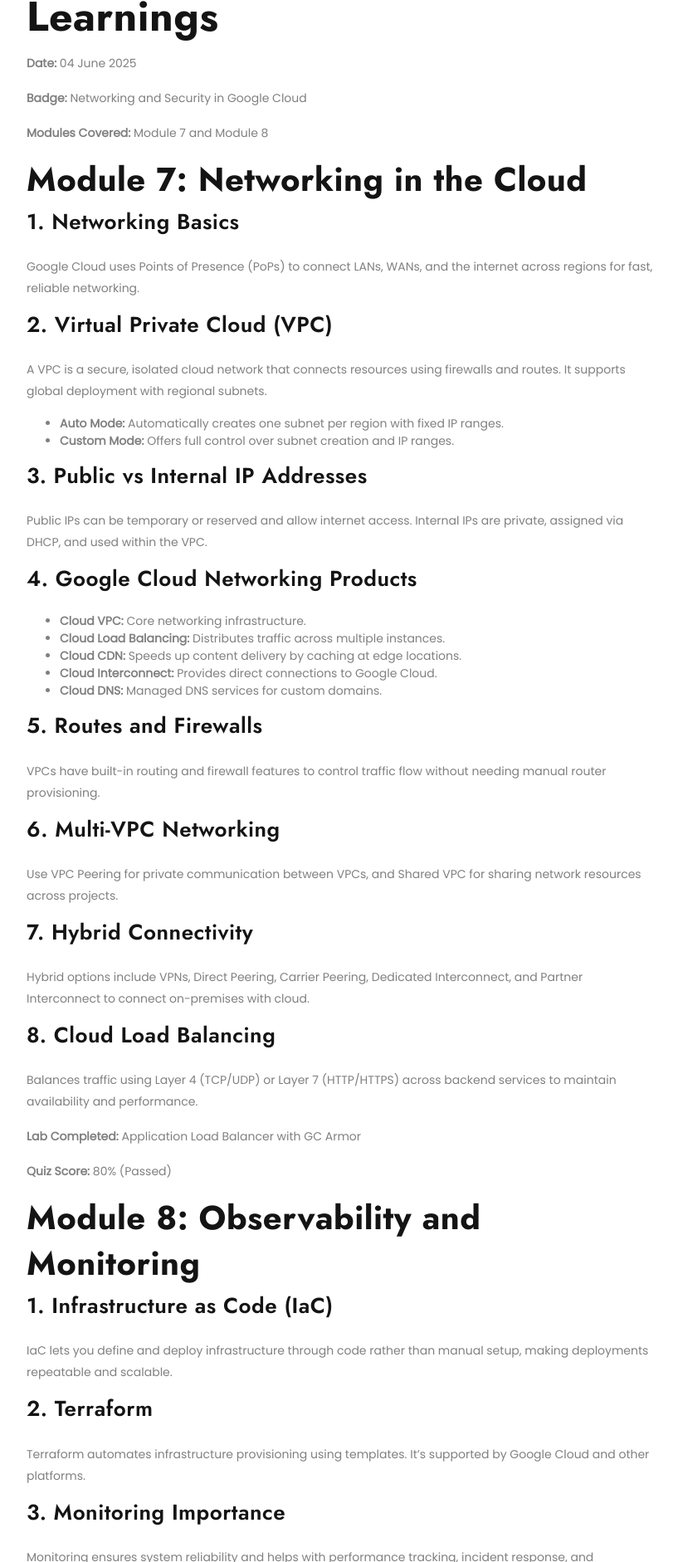
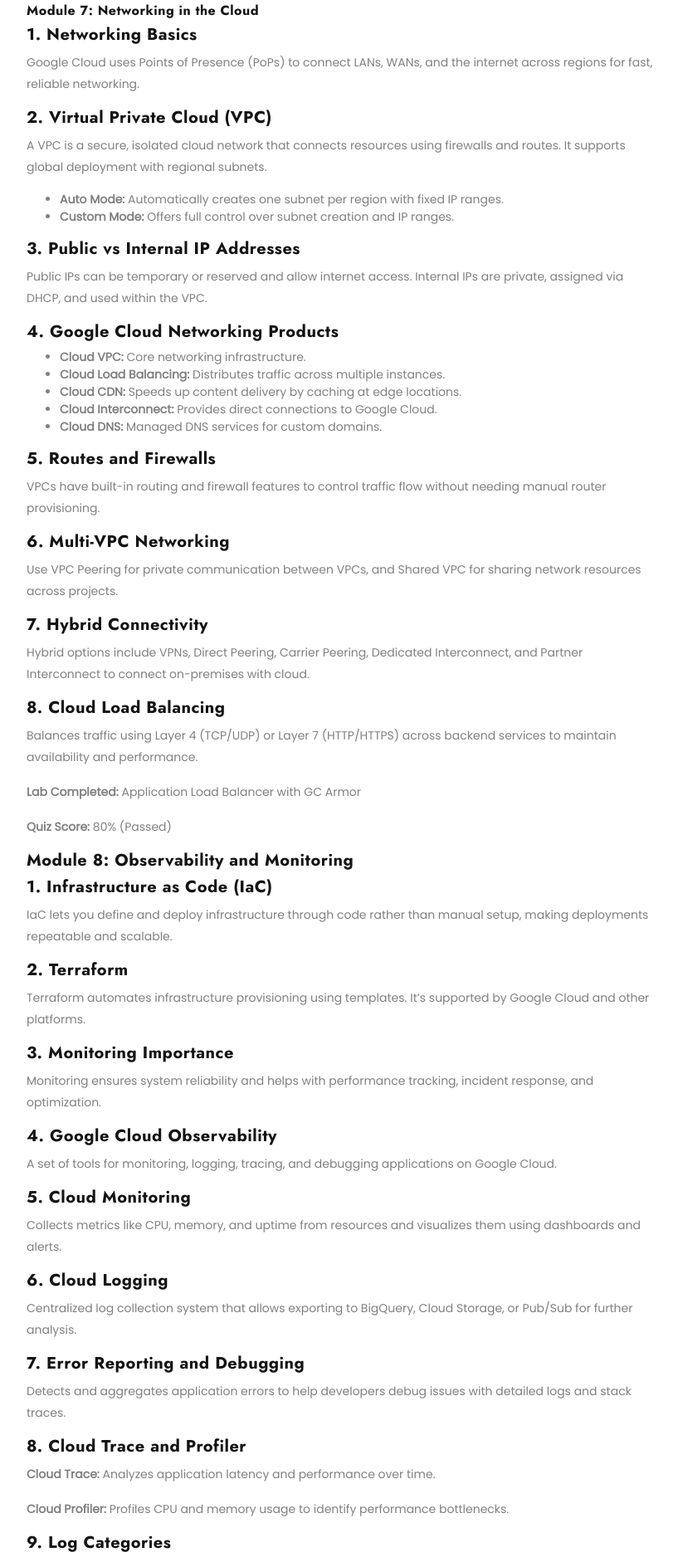
Before and after one commit to tanu268/myportfolio-website, a plain HTML site: page cloud.html in a window 1280 px wide. Shown: the part 2867-4749 px from the top of the page at 83% size, without its empty margins (323-1140 px from the left). Drawn offline with Linux system fonts and the light colour scheme; some packages are replaced by stand-ins of ours.

Commit message:
Update cloud.html

```diff
--- a/cloud.html
+++ b/cloud.html
@@ -115,7 +115,7 @@
 
   <hr>
 
-  <h5>📘 Badge 1: Cloud Computing Fundamentals ✅</h5>
+  <h5>Badge 1: Cloud Computing Fundamentals ✅</h5>
   <p>
     This course was my entry point into the world of cloud computing. It helped me understand:
   </p>
@@ -129,7 +129,7 @@
     <em>Reflection:</em> I realized how cloud makes data science and software development easier by offering instant infrastructure access.
   </p>
 
-  <h5>🏗️ Badge 2: Infrastructure in Google Cloud ✅</h5>
+  <h5>Badge 2: Infrastructure in Google Cloud ✅</h5>
   <p>
     This badge helped me dive deeper into the core infrastructure of Google Cloud:
   </p>
@@ -142,27 +142,27 @@
     <em>Reflection:</em> It was a major “aha!” moment to launch my first virtual machine and realize that I can run powerful computations without relying on my local PC.
   </p>
 
-  <h1>Google Cloud Badge 3: Networking & Security – Key Learnings</h1>
+  <h5>Badge 3: Networking & Security – Key Learnings</h5>
   <p><strong>Date:</strong> 04 June 2025</p>
   <p><strong>Badge:</strong> Networking and Security in Google Cloud</p>
   <p><strong>Modules Covered:</strong> Module 7 and Module 8</p>
 
-  <h2>Module 7: Networking in the Cloud</h2>
+  <h6>Module 7: Networking in the Cloud</h6>
 
-  <h3>1. Networking Basics</h3>
+  <h5>1. Networking Basics</h5>
   <p>Google Cloud uses Points of Presence (PoPs) to connect LANs, WANs, and the internet across regions for fast, reliable networking.</p>
 
-  <h3>2. Virtual Private Cloud (VPC)</h3>
+  <h5>2. Virtual Private Cloud (VPC)</h5>
   <p>A VPC is a secure, isolated cloud network that connects resources using firewalls and routes. It supports global deployment with regional subnets.</p>
   <ul>
     <li><strong>Auto Mode:</strong> Automatically creates one subnet per region with fixed IP ranges.</li>
     <li><strong>Custom Mode:</strong> Offers full control over subnet creation and IP ranges.</li>
   </ul>
 
-  <h3>3. Public vs Internal IP Addresses</h3>
+  <h5>3. Public vs Internal IP Addresses</h5>
   <p>Public IPs can be temporary or reserved and allow internet access. Internal IPs are private, assigned via DHCP, and used within the VPC.</p>
 
-  <h3>4. Google Cloud Networking Products</h3>
+  <h5>4. Google Cloud Networking Products</h5>
   <ul>
     <li><strong>Cloud VPC:</strong> Core networking infrastructure.</li>
     <li><strong>Cloud Load Balancing:</strong> Distributes traffic across multiple instances.</li>
@@ -171,49 +171,49 @@
     <li><strong>Cloud DNS:</strong> Managed DNS services for custom domains.</li>
   </ul>
 
-  <h3>5. Routes and Firewalls</h3>
+  <h5>5. Routes and Firewalls</h5>
   <p>VPCs have built-in routing and firewall features to control traffic flow without needing manual router provisioning.</p>
 
-  <h3>6. Multi-VPC Networking</h3>
+  <h5>6. Multi-VPC Networking</h5>
   <p>Use VPC Peering for private communication between VPCs, and Shared VPC for sharing network resources across projects.</p>
 
-  <h3>7. Hybrid Connectivity</h3>
+  <h5>7. Hybrid Connectivity</h5>
   <p>Hybrid options include VPNs, Direct Peering, Carrier Peering, Dedicated Interconnect, and Partner Interconnect to connect on-premises with cloud.</p>
 
-  <h3>8. Cloud Load Balancing</h3>
+  <h5>8. Cloud Load Balancing</h5>
   <p>Balances traffic using Layer 4 (TCP/UDP) or Layer 7 (HTTP/HTTPS) across backend services to maintain availability and performance.</p>
 
   <p><strong>Lab Completed:</strong> Application Load Balancer with GC Armor</p>
   <p><strong>Quiz Score:</strong> 80% (Passed)</p>
 
-  <h2>Module 8: Observability and Monitoring</h2>
+  <h5>Module 8: Observability and Monitoring</h5>
 
-  <h3>1. Infrastructure as Code (IaC)</h3>
+  <h5>1. Infrastructure as Code (IaC)</h5>
   <p>IaC lets you define and deploy infrastructure through code rather than manual setup, making deployments repeatable and scalable.</p>
 
-  <h3>2. Terraform</h3>
+  <h5>2. Terraform</h5>
   <p>Terraform automates infrastructure provisioning using templates. It’s supported by Google Cloud and other platforms.</p>
 
-  <h3>3. Monitoring Importance</h3>
+  <h5>3. Monitoring Importance</h5>
   <p>Monitoring ensures system reliability and helps with performance tracking, incident response, and optimization.</p>
 
-  <h3>4. Google Cloud Observability</h3>
+  <h5>4. Google Cloud Observability</h5>
   <p>A set of tools for monitoring, logging, tracing, and debugging applications on Google Cloud.</p>
 
-  <h3>5. Cloud Monitoring</h3>
+  <h5>5. Cloud Monitoring</h5>
   <p>Collects metrics like CPU, memory, and uptime from resources and visualizes them using dashboards and alerts.</p>
 
-  <h3>6. Cloud Logging</h3>
+  <h5>6. Cloud Logging</h5>
   <p>Centralized log collection system that allows exporting to BigQuery, Cloud Storage, or Pub/Sub for further analysis.</p>
 
-  <h3>7. Error Reporting and Debugging</h3>
+  <h5>7. Error Reporting and Debugging</h5>
   <p>Detects and aggregates application errors to help developers debug issues with detailed logs and stack traces.</p>
 
-  <h3>8. Cloud Trace and Profiler</h3>
+  <h5>8. Cloud Trace and Profiler</h5>
   <p><strong>Cloud Trace:</strong> Analyzes application latency and performance over time.</p>
   <p><strong>Cloud Profiler:</strong> Profiles CPU and memory usage to identify performance bottlenecks.</p>
 
-  <h3>9. Log Categories</h3>
+  <h5>9. Log Categories</h5>
   <ul>
     <li><strong>Audit Logs:</strong> Track who did what, where, and when.</li>
     <li><strong>Agent Logs:</strong> Collect data from Google Cloud and AWS VMs.</li>
@@ -223,7 +223,7 @@
 
   <p><strong>Quiz Score:</strong> 100% (Perfect Score)</p>
 
-  <h2>Summary</h2>
+  <h5>Summary</h5>
   <ul>
     <li>VPCs offer secure and scalable networking across global regions.</li>
     <li>Firewalls and routes control internal and external traffic effectively.</li>
```
